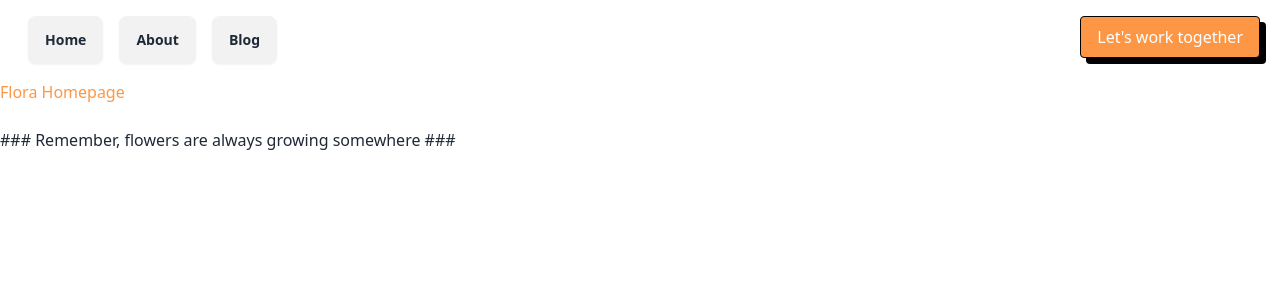
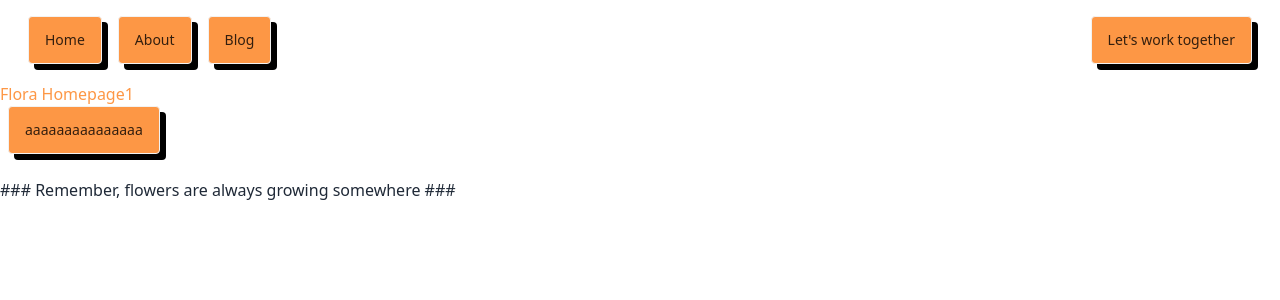
Before and after one commit to weezy20/flora, a SvelteKit app: page /home in a window 1280 px wide. Shown: the top 300 px of the page. Built offline with nearby package versions, Linux system fonts and the light colour scheme.

Commit message:
neo brutal nav bar

```diff
--- a/src/app.css
+++ b/src/app.css
@@ -1,3 +1,8 @@
 @import 'tailwindcss/base';
 @import 'tailwindcss/components';
 @import 'tailwindcss/utilities';
+
+.btnx {
+	@apply btn;
+	@apply rounded-base mx-2 bg-main px-4 py-2 font-base text-overlay shadow-light transition-transform duration-200 hover:translate-x-boxShadowX hover:translate-y-boxShadowY hover:shadow-none !important;
+}
--- a/src/lib/components/NavButton.svelte
+++ b/src/lib/components/NavButton.svelte
@@ -3,8 +3,5 @@
 </script>
 
 <a {href}>
-	<button
-		class="transform rounded-base border border-border bg-main px-4 py-2 font-base text-white shadow-light transition-transform duration-200 hover:translate-x-boxShadowX hover:translate-y-boxShadowY hover:shadow-none"
-		>{name}</button
-	>
+	<button class="btnx">{name}</button>
 </a>
--- a/src/routes/+layout.svelte
+++ b/src/routes/+layout.svelte
@@ -4,17 +4,19 @@
 	let { children } = $props();
 </script>
 
-<nav class="flex py-4 px-5 justify-between">
-	<div class="flex justify-around">
-		<a class="btn mx-2" href="/home">Home</a>
-		<a class="btn mx-2" href="/about">About</a>
-		<a class="btn mx-2" href="/blog">Blog</a>
-	</div>
-	<NavButton href="/contact" name="Let's work together" />
-</nav>
-<div class="border-b-5 border-black "></div>
+<div class="border-b-2 border-white dark:border-black">
+	<nav class="flex justify-between px-5 py-4">
+		<div class="flex justify-around">
+			<a class="btnx" href="/home">Home</a>
+			<a class="btnx" href="/about">About</a>
+			<a class="btnx" href="/blog">Blog</a>
+		</div>
+		<NavButton href="/contact" name="Let's work together" />
+	</nav>
+</div>
 
 {@render children()}
+
 
 <footer>
 	<br />
@@ -22,4 +24,10 @@
 </footer>
 
 <style>
+	a:hover {
+		color: white;
+	}
+	:global(body.light-mode) a:hover {
+		color: black;
+	}
 </style>
--- a/src/routes/home/+page.svelte
+++ b/src/routes/home/+page.svelte
@@ -1 +1,3 @@
-<h1 class="text-main">Flora Homepage</h1>
+<h1 class="text-main">Flora Homepage1</h1>
+
+<div class="btnx">aaaaaaaaaaaaaaa</div>
```
Also changed, not shown: 1 other file (tests, documents, lock files or other folders).
